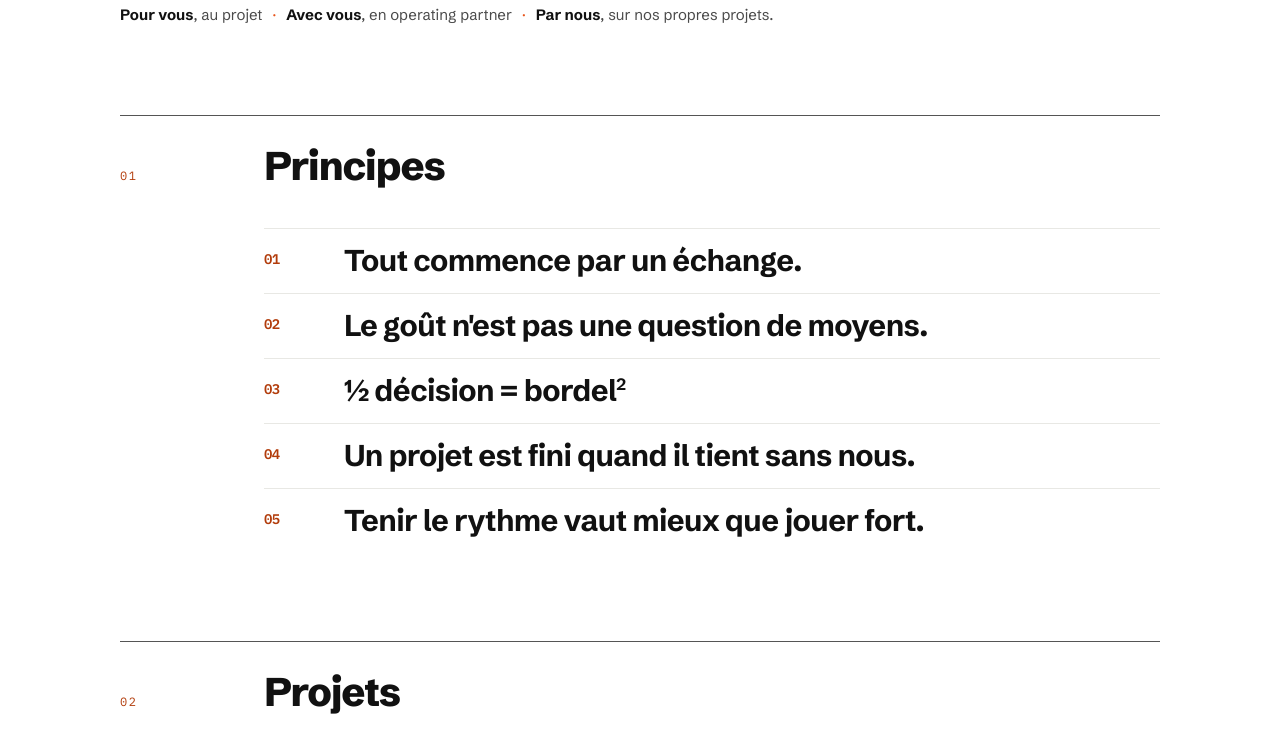
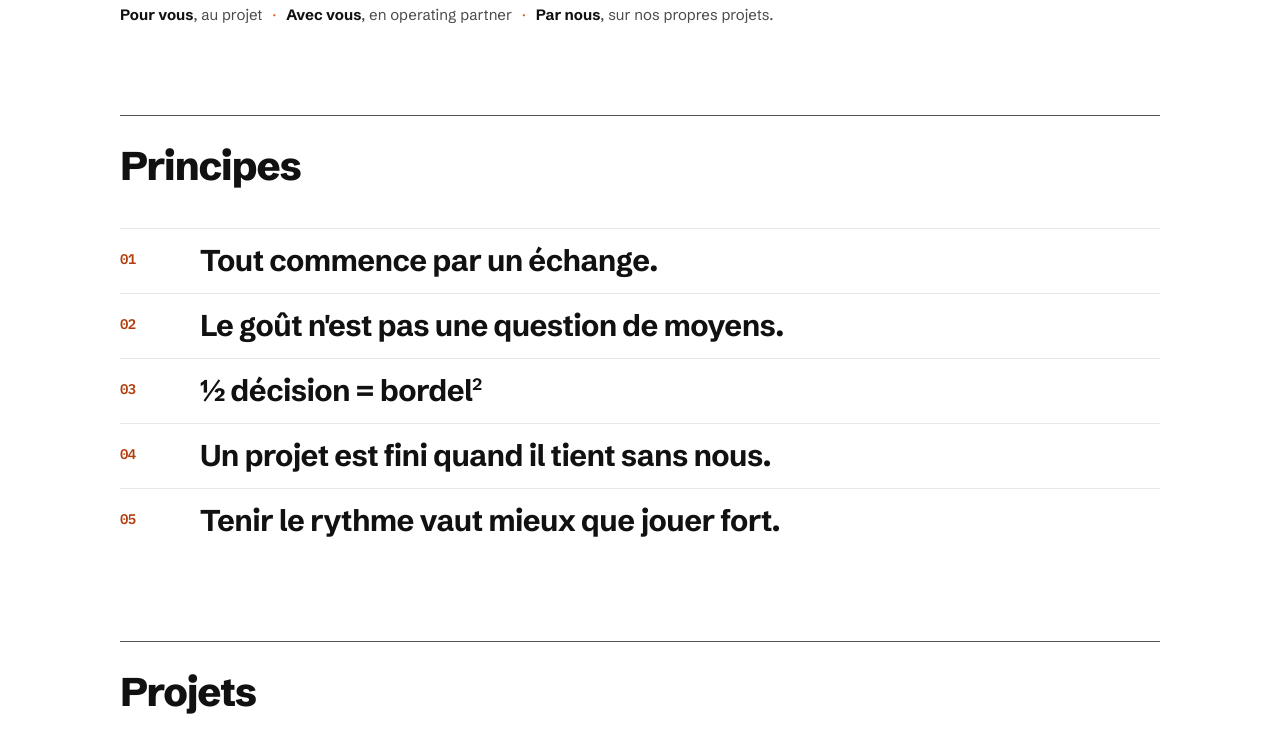
Before and after one commit to bschoeffel/paradiddle-site, a plain HTML site: page index.html in a window 1280 px wide. Shown: the part 1125-1875 px from the top of the page. Drawn offline with Linux system fonts and the light colour scheme.

Commit message:
Sections sans numéro, alignées à gauche
Co-Authored-By: Claude Opus 5.5 <noreply@anthropic.com>
Claude-Session: https://claude.ai/code/session_01BLnAgTWFHsGTDW4dwBqLML

```diff
--- a/index.html
+++ b/index.html
@@ -213,6 +213,9 @@ footer .wrap { display: flex; justify-content: space-between; align-items: end;
 
 
 .hero .kicker { margin: 0 0 14px; font: 600 13px var(--mono); letter-spacing: .14em; text-transform: uppercase; color: var(--accent-ink); }
+/* Sections sans numéro : alignées à gauche comme l'ouverture */
+.s-head { grid-template-columns: minmax(0, 1fr) !important; gap: 0 !important; }
+.s-body { margin-left: 0 !important; }
 /* Ouverture par le fondateur */
 .opener { padding: clamp(56px, 9vw, 112px) 0 clamp(40px, 6vw, 72px); }
 .opener .kicker { margin: 0 0 18px; font: 500 12px var(--mono); letter-spacing: .14em; text-transform: uppercase; color: var(--muted); }
@@ -412,7 +415,7 @@ try { if (!window.matchMedia('(prefers-reduced-motion: reduce)').matches && !ses
     </section>
 
     <section class="s" id="principes" aria-labelledby="principes-title">
-      <div class="s-head"><span class="mono num">01</span><h2 id="principes-title">Principes</h2></div>
+      <div class="s-head"><h2 id="principes-title">Principes</h2></div>
       <div class="s-body">
         <ol class="rules">
           <li>Tout commence par un échange.</li>
@@ -425,7 +428,7 @@ try { if (!window.matchMedia('(prefers-reduced-motion: reduce)').matches && !ses
     </section>
 
     <section class="s" id="index" aria-labelledby="index-title">
-      <div class="s-head"><span class="mono num">02</span><h2 id="index-title">Projets</h2></div>
+      <div class="s-head"><h2 id="index-title">Projets</h2></div>
       <div class="s-body">
         <ul class="works">
           <li class="work">
@@ -453,7 +456,7 @@ try { if (!window.matchMedia('(prefers-reduced-motion: reduce)').matches && !ses
 
   <section class="contact" id="contact" aria-labelledby="contact-title">
     <div class="wrap">
-      <p class="mono">03 · Contact</p>
+      <p class="mono">Contact</p>
       <h2 id="contact-title">Un projet ? Parlons-en.</h2>
       <a class="mail" href="mailto:benoit.schoeffel@paradiddle.fr">benoit.schoeffel@paradiddle.fr</a>
       <p class="tel"><a href="tel:+33622705021">06 22 70 50 21</a></p>
```
